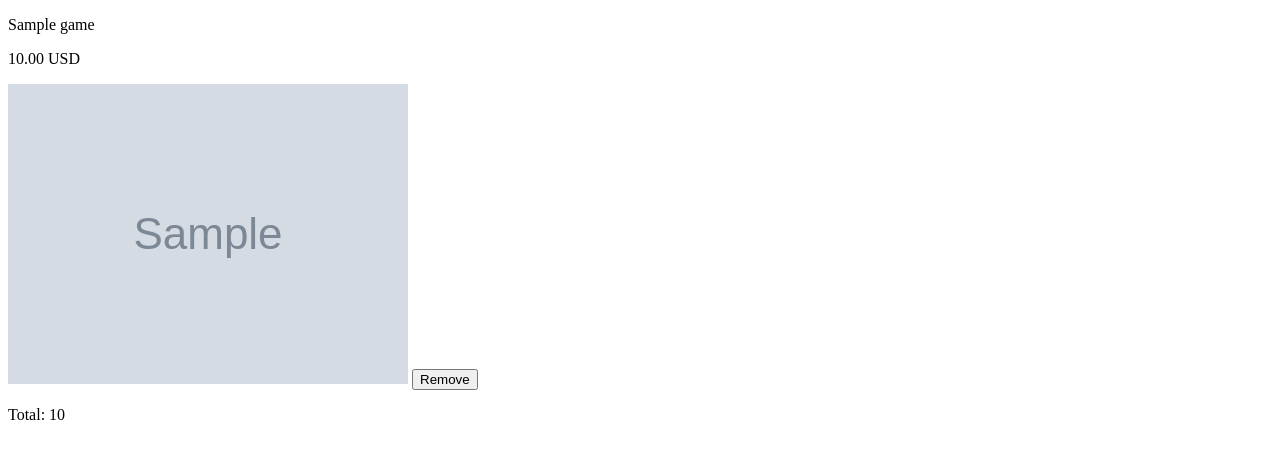
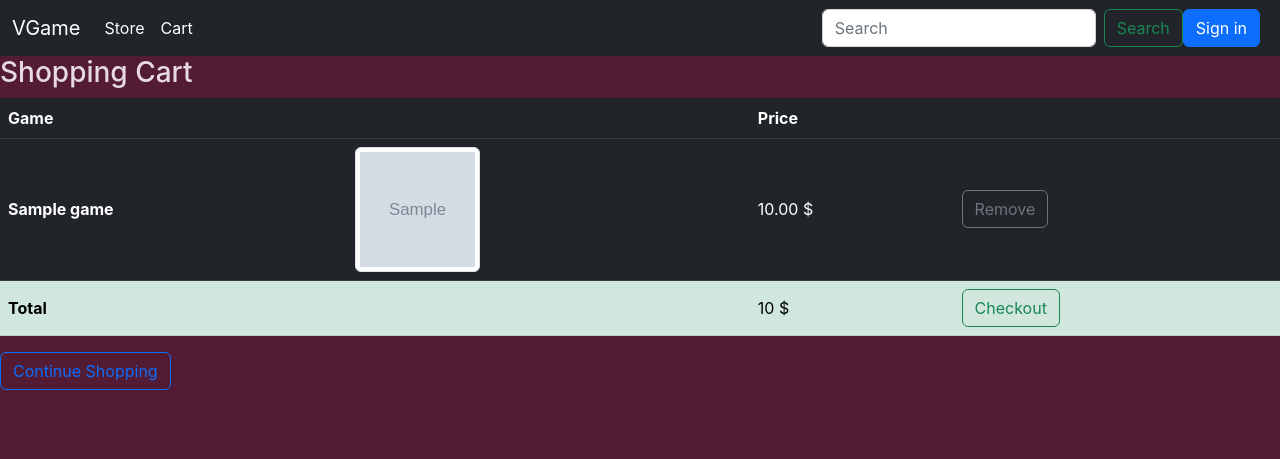
Before and after one commit to vyngt/vgame, a Django app: template template/cart/cart.html in a window 1280 px wide. Shown: the top 459 px of the page. Run offline with Django 4.2, Linux system fonts and the light colour scheme; tables that the repository leaves empty hold one stand-in row (values such as "Sample post"); the template is opened without the code that fills it: values that come from a table or form of the project are taken from there, most other values are stand-ins (such as "Sample title", 1, 10 or a date in 2020); grey boxes marked "Sample" are stand-in pictures.

Commit message:
cart css

```diff
--- a/core/views.py
+++ b/core/views.py
@@ -50,7 +50,6 @@ class GameDetailView(View):
         """Add to cart"""
         game = Game.objects.get(slug=slug)
         set_game_session(request.session, game, "add")
-        print(request.session)
         return redirect("core:cart")
 
 
@@ -67,11 +66,9 @@ class CartView(View):
 
     def post(self, request: HttpRequest):
         """Remove from cart"""
-        print(request.POST)
         game_id = request.POST.get("pk")
         game = Game.objects.get(pk=game_id)
         set_game_session(request.session, game, "remove")
-        print(request.session["games"])
         return JsonResponse({"ok": "removed"})
 
 
--- /dev/null
+++ b/static/css/cart.css
@@ -0,0 +1,4 @@
+.game-cover {
+  height: 125px;
+  width: 125px;
+}
--- a/template/base.html
+++ b/template/base.html
@@ -26,10 +26,13 @@
     <nav class="navbar navbar-expand-sm navbar-dark bg-dark">
       <div class="container-fluid">
         <a class="navbar-brand" href="{% url 'home' %}">VGame</a>
-        <div class="collapse navbar-collapse" id="navbarsExample02">
+        <div class="collapse navbar-collapse">
           <ul class="navbar-nav me-auto">
             <li class="nav-item">
               <a class="nav-link active" aria-current="page" href="{% url 'core:store' %}">Store</a>
+            </li>
+            <li class="nav-item">
+              <a class="nav-link active" aria-current="page" href="{% url 'core:cart' %}">Cart</a>
             </li>
           </ul>
           <form class="d-flex">
--- a/template/cart/cart.html
+++ b/template/cart/cart.html
@@ -1,28 +1,72 @@
+{% extends 'base.html' %}
+<!---->
 {% load static %}
-<!DOCTYPE html>
-<html>
-  <head>
-    <meta charset="utf-8" />
-    <meta http-equiv="X-UA-Compatible" content="IE=edge" />
-    <title>Cart</title>
-    <meta name="viewport" content="width=device-width, initial-scale=1" />
-  </head>
-  <body>
-    {% if games %}
-    <!-- -->
-    {% for game in games %}
-    <div>
-      <p>{{game.name}}</p>
-      <p>{{game.price}} USD</p>
-      <img src="{{game.cover.url}}" />
-      <button class="remove-btn" value="{{game.pk}}" type="btn">Remove</button>
-    </div>
-    {% endfor %}
-    <!-- -->
-    {% endif %}
-    <p>Total: {{total}}</p>
-    <!-- -->
-    {% csrf_token %}
-    <script src="{% static 'js/cart.js' %}"></script>
-  </body>
-</html>
+<!---->
+{% block title %} | Cart{% endblock title %}
+<!---->
+{% block extra_css %}
+<link rel="stylesheet" type="text/css" href="{% static 'css/cart.css' %}" />
+{% endblock extra_css %}
+<!---->
+{% block content %}
+<!-- -->
+<div class="mx-auto"><h3>Shopping Cart</h3></div>
+{% if games %}
+<div class="table-responsive">
+  <table class="table table-dark table-hover align-middle">
+    <thead>
+      <tr>
+        <th scope="col">Game</th>
+        <th scope="col"></th>
+        <th scope="col">Price</th>
+        <th scope="col"></th>
+      </tr>
+    </thead>
+    <tbody>
+      {% for game in games %}
+      <tr class="align-middle">
+        <th scope="row">{{game.name}}</th>
+        <td>
+          <img
+            class="img-thumbnail game-cover"
+            src="{{game.cover.url}}"
+            alt="{{game.name}}"
+          />
+        </td>
+        <td>{{game.price}} $</td>
+        <td>
+          <button
+            class="btn btn-outline-secondary remove-btn"
+            value="{{game.pk}}"
+            type="button"
+          >
+            Remove
+          </button>
+        </td>
+      </tr>
+      {% endfor %}
+      <tr class="table-success align-middle">
+        <th scope="row">Total</th>
+        <td></td>
+        <td>{{total}} $</td>
+        <td>
+          <button class="btn btn-outline-success" type="button">
+            Checkout
+          </button>
+        </td>
+      </tr>
+    </tbody>
+  </table>
+</div>
+<!-- -->
+<a class="btn btn-outline-primary" href="{% url 'core:store' %}"
+  >Continue Shopping</a
+>
+{% endif %} {% endblock content %}
+<!---->
+
+{% block scripts %}
+<!---->
+{% csrf_token %}
+<script src="{% static 'js/cart.js' %}"></script>
+{% endblock scripts %}
```
